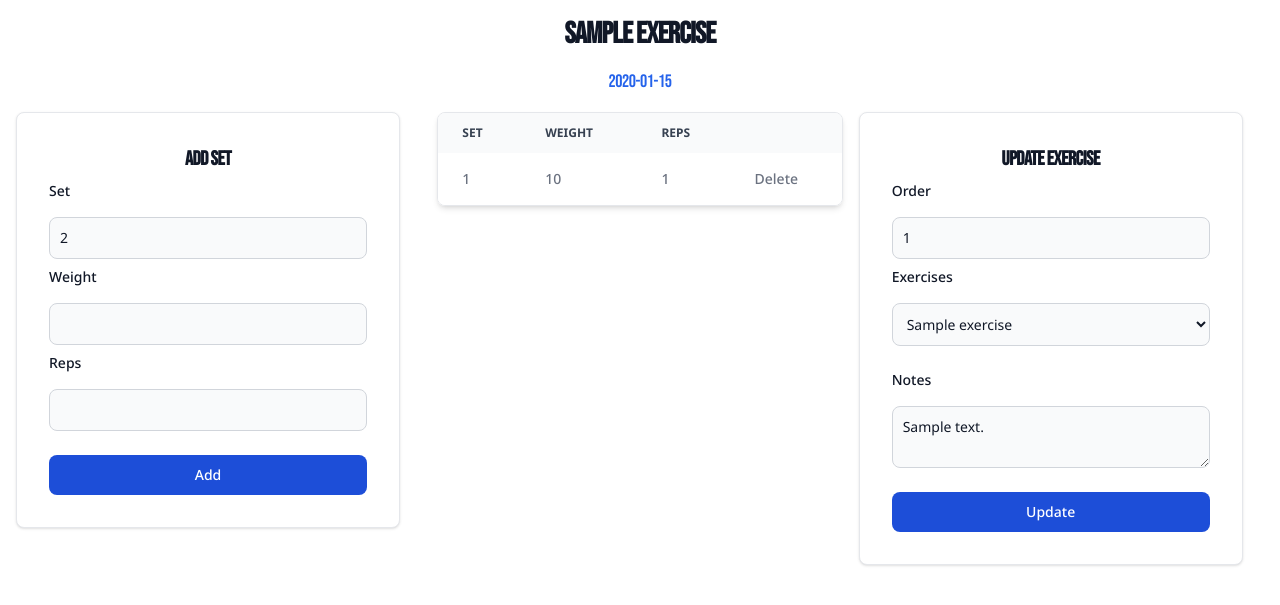
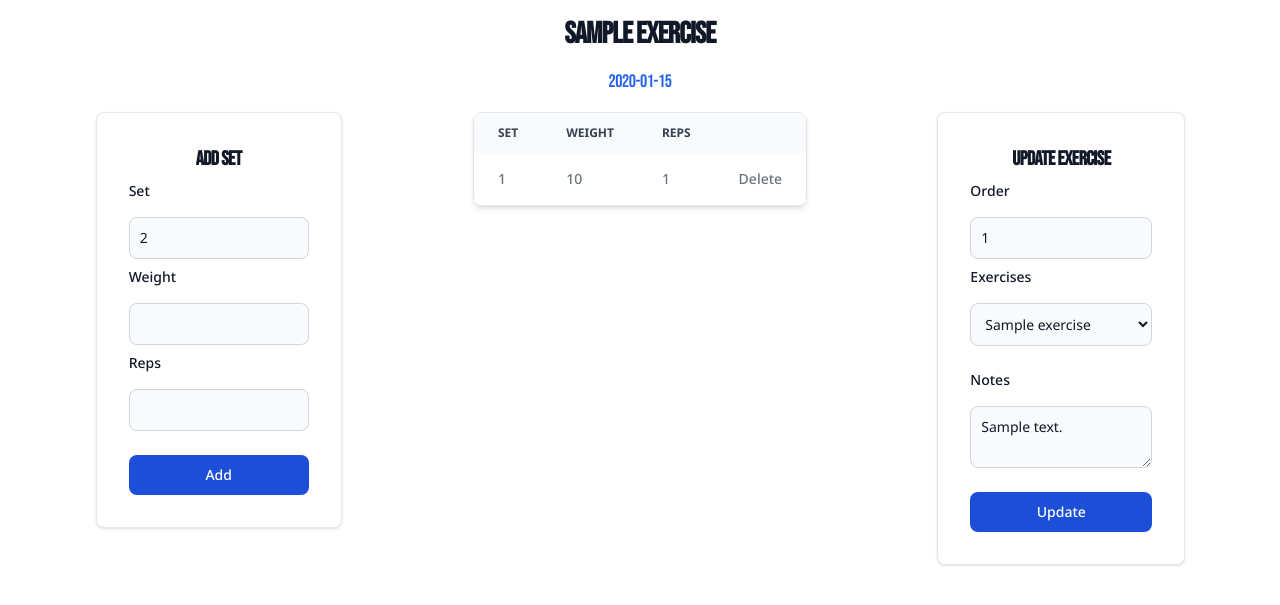
Before and after one commit to paulharbulak-maxar/exercise-db, a FastAPI app: page /workout_exercises/1 in a window 1280 px wide. Shown: the part 40-645 px from the top of the page. Run offline with FastAPI, Linux system fonts and the light colour scheme; tables that the repository leaves empty hold one stand-in row (values such as "Sample post"); style sheets or scripts are compiled from the project's sources; some libraries are stand-ins or nearby versions.

Commit message:
Minor HTML style improvements.

```diff
--- a/templates/workout.html
+++ b/templates/workout.html
@@ -13,7 +13,7 @@
         <form action="{{ url_for('update_workout', workout_id=workout.id) }}" method="post" enctype="multipart/form-data">
             <div class="flex flex-row justify-center gap-x-2">
                 <div class="flex flex-col">
-                    <label for="duration" class="block mb-2 text-sm font-medium text-gray-900 dark:text-white">Duration</label>
+                    <label for="duration" class="block mb-2 text-sm font-medium text-gray-900 dark:text-white">Duration (minutes)</label>
                     <input type="number" id="duration" name="duration" value="{{ workout.duration }}" max="180" class="bg-gray-50 border border-gray-300 text-gray-900 text-sm rounded-lg focus:ring-blue-500 focus:border-blue-500 block p-2.5 dark:bg-gray-700 dark:border-gray-600 dark:placeholder-gray-400 dark:text-white dark:focus:ring-blue-500 dark:focus:border-blue-500">
                 </div>
                 <div class="flex flex-col">
--- a/templates/workout_exercise.html
+++ b/templates/workout_exercise.html
@@ -9,9 +9,9 @@
             {{ workout_exercise.workout.date.strftime('%Y-%m-%d') }}
         </a>
     </h2>
-    <div class="grid grid-cols-1 md:grid-cols-3 m-4 gap-4 place-content-center">
+    <div class="flex grid justify-items-center grid-cols-1 md:grid-cols-3 m-4 gap-4">
         <form action="{{ url_for('create_exercise_set', workout_exercise_id=workout_exercise.id) }}" method="post" enctype="multipart/form-data">
-            <div class="flex flex-col form-group gap-2 w-full max-w-sm p-4 bg-white border border-gray-200 rounded-lg shadow sm:p-6 md:p-8 dark:bg-gray-800 dark:border-gray-700">
+            <div class="flex flex-col justify-self-end form-group gap-2 w-full max-w-sm p-4 bg-white border border-gray-200 rounded-lg shadow sm:p-6 md:p-8 dark:bg-gray-800 dark:border-gray-700">
                 <h2 class="flex place-content-center text-xl md:text-xl lg:text-xl font-bold leading-none tracking-tight text-gray-900 dark:text-white">
                     Add Set
                 </h2>
```
